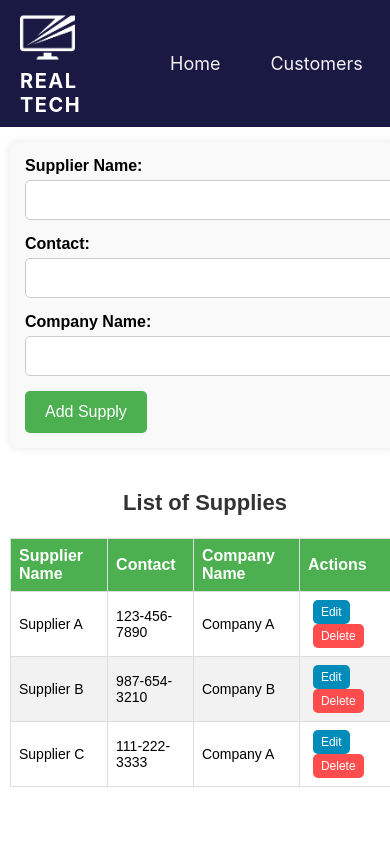
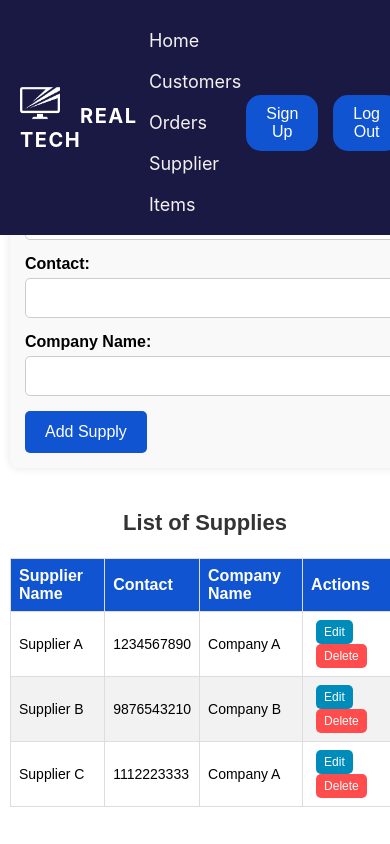
Before and after one commit to NadunPrabhasha/POS-System, a React (Create React App) app in the folder possystem/: page /supply-management in a window 390 px wide. Built offline with nearby package versions, Linux system fonts and the light colour scheme.

Commit message:
updated code

```diff
--- a/possystem/src/components/Navbar.css
+++ b/possystem/src/components/Navbar.css
@@ -1,5 +1,4 @@
-/* src/components/Navbar.css */
-
+/* Navbar.css */
 .navbar {
   background-color: #1a1943;
   padding: 10px 20px;
@@ -12,11 +11,10 @@
 
 .navbar-container {
   display: flex;
-  justify-content: flex-start; /* Align items to the left */
+  justify-content: flex-start;
   align-items: center;
   width: 100%;
 }
-
 
 .logo-name {
   font-size: 20px;
@@ -24,19 +22,17 @@
   color: white;
   text-transform: uppercase;
   letter-spacing: 1.5px;
-
-
 }
 
 .navbar-logo img {
-  height: 55px; /* Adjust the height of the logo */
+  height: 55px;
   width: auto;
-  margin-right: 20px; /* Space between logo and navbar links */
+  margin-right: 20px;
 }
 
 .navbar-links {
   list-style-type: none;
-  display: flex; /* Makes the items appear inline */
+  display: flex;
   margin: 0;
   padding: 0;
   margin-left: 50px;
@@ -44,7 +40,6 @@
 
 .navbar-links li {
   margin: 0 25px;
-
 }
 
 .navbar-links a {
@@ -54,14 +49,13 @@
 }
 
 .navbar-links a:hover {
-  color: #f39c12; /* Change to any highlight color */
+  color: #f39c12;
 }
 
-/* Styling for the buttons */
 .navbar-buttons {
   display: flex;
-  justify-content: flex-end; /* Aligns buttons to the right corner */
-  margin-left: 500px; /* Ensures that buttons stay on the right side */
+  justify-content: flex-end;
+  flex-grow: 1;
 }
 
 .navbar-btn {
@@ -69,35 +63,54 @@
   color: white;
   border: none;
   padding: 10px 20px;
-  margin-left: 5px; /* Adds space between the buttons */
+  margin-left: 5px;
   cursor: pointer;
   font-size: 16px;
   border-radius: 15px;
-
 }
 
 .navbar-btn:hover {
-  background-color: #45a049; /* Darker shade of green for hover */
+  background-color: #45a049;
 }
 
 .navbar-btn:focus {
-  outline: none; /* Removes focus outline for better UI */
+  outline: none;
 }
 
 .signup-btn {
   background-color: #1054d1;
-   /* Blue color for the Sign Up button */
 }
 
 .signup-btn:hover {
-  background-color: #326094; /* Darker blue for hover effect */
+  background-color: #326094;
 }
 
 .logout-btn {
   background-color: #1054d1;
-   /* Red color for the Log Out button */
 }
 
 .logout-btn:hover {
-  background-color: #326094; /* Darker red for hover effect */
+  background-color: #326094;
 }
+
+/* Navbar Responsiveness */
+@media (max-width: 768px) {
+  .navbar-links {
+    flex-direction: column;
+    margin-left: 0;
+    margin-top: 10px;
+  }
+
+  .navbar-buttons {
+    margin-top: 10px;
+    justify-content: center;
+  }
+
+  .navbar-logo img {
+    height: 40px;
+  }
+
+  .navbar-links li {
+    margin: 10px 0;
+  }
+}
--- a/possystem/src/components/SupplyManagement.css
+++ b/possystem/src/components/SupplyManagement.css
@@ -1,10 +1,11 @@
-/* src/components/SupplyManagement.css */
+/* SupplyManagement.css */
 
 .supply-management {
   margin: 20px;
   max-width: 800px;
   margin: auto;
   font-family: Arial, sans-serif;
+  padding-top: 80px; /* Added padding to account for the fixed navbar */
 }
 
 .supply-management h2 {
@@ -18,6 +19,7 @@
 form {
   background: #f9f9f9;
   padding: 20px;
+  margin-top: 40px;
   border-radius: 8px;
   box-shadow: 0 0 10px rgba(0, 0, 0, 0.1);
   margin-bottom: 30px;
@@ -50,7 +52,7 @@ form input:focus {
 /* Button Styling */
 form button {
   padding: 12px 20px;
-  background-color: #4CAF50;
+  background-color: #1054d1;
   color: white;
   border: none;
   cursor: pointer;
@@ -60,7 +62,7 @@ form button {
 }
 
 form button:hover {
-  background-color: #45a049;
+  background-color: #326094;
 }
 
 /* Error Messages */
@@ -96,7 +98,7 @@ form button:hover {
 }
 
 .supply-table th {
-  background-color: #4CAF50;
+  background-color: #1054d1;
   color: white;
   font-size: 16px;
 }
@@ -163,6 +165,7 @@ form button:hover {
     font-size: 12px;
   }
 }
+
 .filter-section {
   display: flex;
   justify-content: space-between;
--- a/possystem/src/components/SupplyManagement.js
+++ b/possystem/src/components/SupplyManagement.js
@@ -13,9 +13,9 @@ const SupplyManagement = () => {
 
   useEffect(() => {
     const initialSupplies = [
-      { id: 1, supplier_name: 'Supplier A', contact: '123-456-7890', company_name: 'Company A' },
-      { id: 2, supplier_name: 'Supplier B', contact: '987-654-3210', company_name: 'Company B' },
-      { id: 3, supplier_name: 'Supplier C', contact: '111-222-3333', company_name: 'Company A' },
+      { id: 1, supplier_name: 'Supplier A', contact: '1234567890', company_name: 'Company A' },
+      { id: 2, supplier_name: 'Supplier B', contact: '9876543210', company_name: 'Company B' },
+      { id: 3, supplier_name: 'Supplier C', contact: '1112223333', company_name: 'Company A' },
     ];
     setSupplies(initialSupplies);
   }, []);
@@ -25,12 +25,13 @@ const SupplyManagement = () => {
     let formErrors = {};
     let isValid = true;
 
+
     if (!supplierName.trim()) {
       formErrors.supplierName = "Supplier Name is required";
       isValid = false;
     }
 
-    const phoneRegex = /^[0-9]{3}-[0-9]{3}-[0-9]{4}$/;
+    const phoneRegex = /^[0-9]{3}[0-9]{3}[0-9]{4}$/;
     if (!contact.trim()) {
       formErrors.contact = "Contact is required";
       isValid = false;
```
